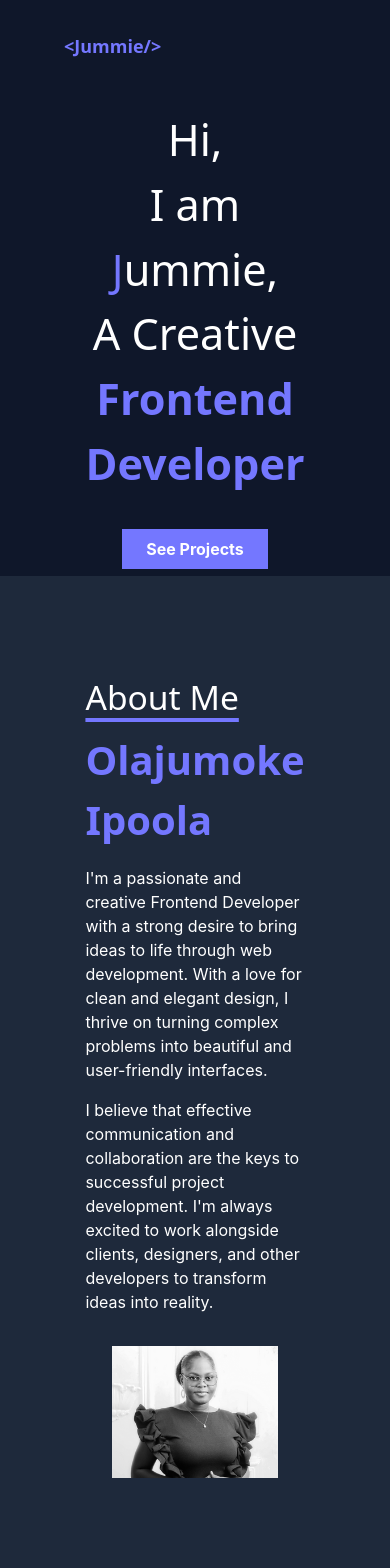
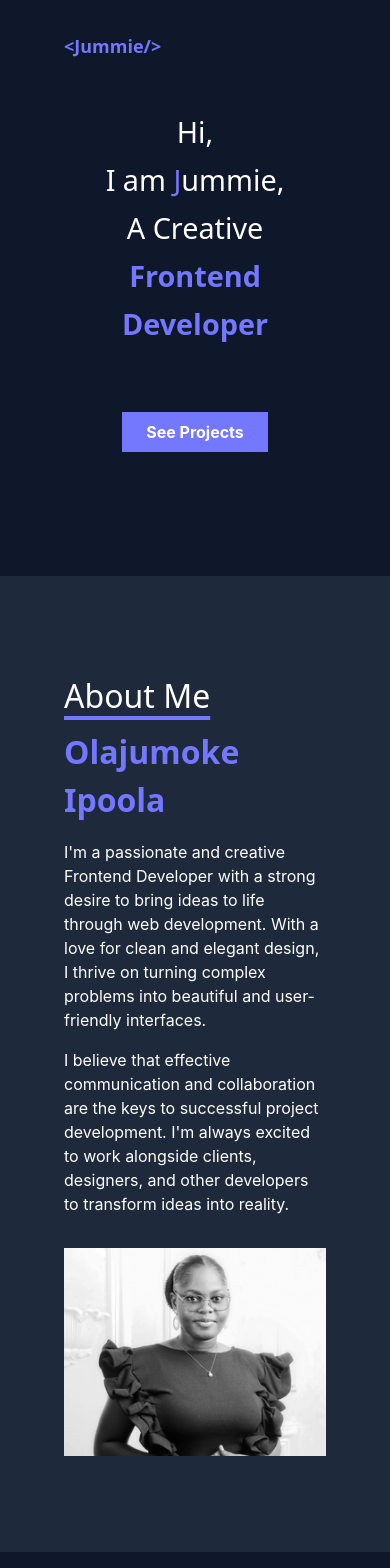
Before and after one commit to jummie-jk/Uptick-Talent-Fellowship, a React (Create React App) app: page / in a window 390 px wide. Shown: the top 1568 px of the page. Built offline with nearby package versions, Linux system fonts and the light colour scheme.

Commit message:
Mobile respnsivenes

```diff
--- a/src/components/About.js
+++ b/src/components/About.js
@@ -9,13 +9,13 @@ const About = () => {
         initial={{ opacity: 0, y: -20 }}
         animate={{ opacity: 1, y: 0 }}
         transition={{ duration: 1 }}
-        className=" bg-blue-secondary text-white px-28 flex flex-row justify-between max-w-700 py-24 font-PTSans"
+        className=" bg-blue-secondary text-white px-28 section-mobile flex flex-row justify-between max-w-700 py-24 font-PTSans"
       >
         <div>
-          <p className="underline underline-offset-8 decoration-4 decoration-lightb text-[2.1rem]">
+          <p className="underline underline-offset-8 decoration-4 decoration-lightb text-[2.1rem] main-text-mobile">
             About Me
           </p>
-          <p className="text-lightb font-extrabold text-[2.5rem] pt-2">Olajumoke Ipoola</p>
+          <p className="text-lightb font-extrabold text-[2.5rem] mobile-text pt-2">Olajumoke Ipoola</p>
           <p className="text-1rem font-inter pt-4">
             I'm a passionate and creative Frontend Developer with a strong
             desire to bring ideas to life through web development. With a love
--- a/src/components/Contact.js
+++ b/src/components/Contact.js
@@ -15,12 +15,12 @@ const Contact = () => {
   return (
     <>
       <div className=" bg-blue-primary text-white  py-12 overflow-y-hidden font-PTSans">
-        <div className="px-28">
+        <div className="px-28 section-mobile">
           <p className="underline underline-offset-8 decoration-4 decoration-lightb text-[2.1rem] ">
             Contact me
           </p>
         </div>
-        <div className=" font-inter py-4 pl-28 text-[0.8rem] ">
+        <div className=" font-inter py-4 pl-28 mobile-footer text-[0.8rem] ">
             <p><span className="">Email: </span>jumokeipoola2019@gmail.com</p>
             <p><span>Phone Number:</span> +234-907-219-809-0</p>
             <div className="pt-4">
--- a/src/components/Hero.js
+++ b/src/components/Hero.js
@@ -12,7 +12,7 @@ import Footer from "./footer";
 function HeroSection() {
   return (
     <>
-      <div className="bg-blue-primary text-white px-16 h-[36rem]">
+      <div className="bg-blue-primary text-white px-16 h-[36rem] sm:px-12">
         <Navbar />
         <motion.div
           initial={{ opacity: 0, y: -20 }}
@@ -20,15 +20,15 @@ function HeroSection() {
           transition={{ duration: 1 }}
           className="flex flex-col sm:flex-row justify-between items-center "
         >
-          <div className="font-normal text-center sm:text-left pt-12 sm:pt-12">
-            <h1 className="text-[2.7rem] font-PTSans">
+          <div className="font-normal text-center sm:text-left pt-12">
+            <h1 className="text-[2.7rem] font-PTSans  hero-text">
               Hi,
               <br /> I am <span className="text-lightb">J</span>ummie,
               <br /> A Creative{" "}
               <span className="text-lightb font-extrabold">Frontend Developer</span>
             </h1>
             <Button
-              className="bg-lightb hover:bg-blue-700 text-white mt-8 font-bold py-2 px-6 font-inter"
+              className="bg-lightb hover:bg-blue-700 text-white hero-btn mt-8 font-bold py-2 px-6 font-inter"
               to="/projects"
             >
               See Projects
--- a/src/components/Projects.js
+++ b/src/components/Projects.js
@@ -9,7 +9,7 @@ const Projects = () => {
   return (
     <>
       <div className=" bg-blue-secondary text-white  pt-12 overflow-y-hidden font-PTSans">
-        <div className="px-28">
+        <div className="px-28 section-mobile">
           <p className="underline underline-offset-8 decoration-4 decoration-lightb text-[2.1rem] ">
             Projects
           </p>
--- a/src/components/Technologies.js
+++ b/src/components/Technologies.js
@@ -5,8 +5,8 @@ const Technologies = () => {
 
   return (
     <>
-      <div className=" bg-blue-primary text-white  py-12 font-PTSans">
-        <div className="px-28">
+      <div className=" bg-blue-primary text-white  py-12 font-PTSans ">
+        <div className="px-28 section-mobile">
           <p className="underline underline-offset-8 decoration-4 decoration-lightb text-[2.1rem] ">
             Technologies
           </p>
--- a/src/components/footer.js
+++ b/src/components/footer.js
@@ -12,7 +12,7 @@ const Footer = () => {
   return (
     <>
       <div className=" bg-blue-secondary text-white  py-12 overflow-y-hidden font-PTSans">
-        <div className="px-28 flex flex-row justify-between">
+        <div className="px-28 section-mobile flex flex-row justify-between">
          <div>
             <p>Copyright 2023</p>
          </div>
--- a/src/index.css
+++ b/src/index.css
@@ -41,6 +41,26 @@ code {
     align-items: center;
 
   }
+  .hero-text{
+    font-size: 1.8rem;
+    line-height: 3rem ;
+  }
+  .hero-btn{
+    margin-top: 4rem;
+  }
+  .section-mobile{
+    padding-left: 4rem;
+    padding-right: 4rem;
+  }
+  .mobile-text{
+    font-size: 2rem;
+  }
+  .main-text-mobile{
+    font-size: 2rem;
+  }
+  .mobile-footer{
+    padding-left: 4rem;
+  }
 }
 
 
@@ -48,5 +68,6 @@ code {
   .image-main{
     padding-left: 0;
     padding-top: 2rem;
+    padding-left: 0rem;
   }
 }
```
